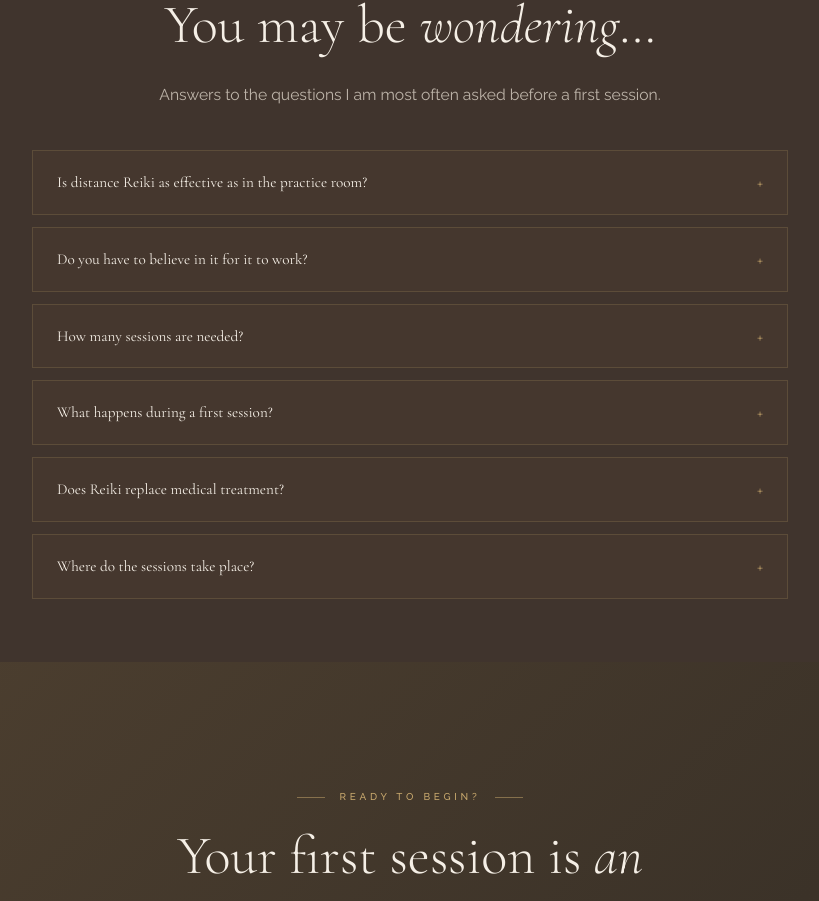
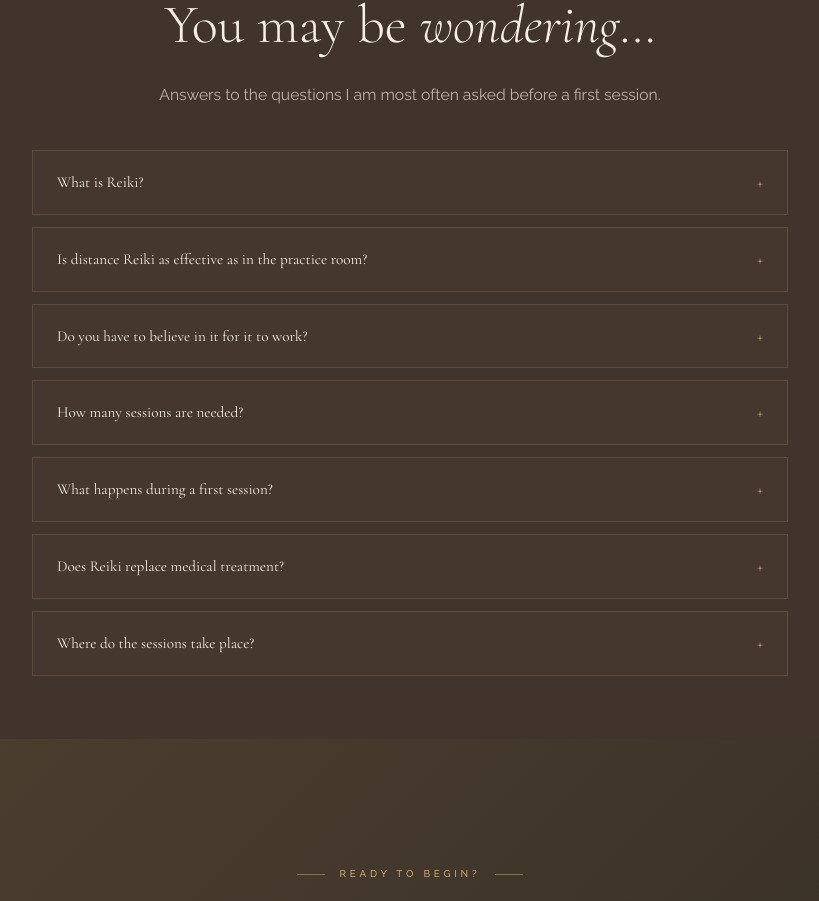
Before and after one commit to LucaMartinet7/Website_Carole, a React (Vite) app: page / in a window 1280 px wide. Shown: the part 7258-8159 px from the top of the page, without its empty margins (230-1049 px from the left). Built offline with nearby package versions, Linux system fonts and the light colour scheme.

Commit message:
Ajout de la question « Qu'est-ce que le Reiki ? » en tête de la FAQ

```diff
--- a/src/components/FaqSection.tsx
+++ b/src/components/FaqSection.tsx
@@ -26,9 +26,16 @@ export function FaqSection() {
                     +
                   </span>
                 </summary>
-                <p className="pb-5 pr-8 text-[0.93rem] font-normal leading-[1.8] text-[var(--muted)]">
-                  {item.answer}
-                </p>
+                <div className="flex flex-col gap-4 pb-5 pr-8">
+                  {item.answer.split('\n\n').map((paragraph) => (
+                    <p
+                      key={paragraph}
+                      className="text-[0.93rem] font-normal leading-[1.8] text-[var(--muted)]"
+                    >
+                      {paragraph}
+                    </p>
+                  ))}
+                </div>
               </details>
             ))}
           </div>
--- a/src/content/siteContent.en.ts
+++ b/src/content/siteContent.en.ts
@@ -130,6 +130,11 @@ export const contact = {
 
 export const faq = [
   {
+    question: 'What is Reiki?',
+    answer:
+      'Reiki (靈氣) is a completely natural energy practice of Japanese origin. Its purpose is to boost the receiver’s life force energy, and with it their overall wellbeing — in the physical body as much as in mental health. Developed in 1922 by Mikao Usui Sensei, it has been passed on around the world and into the West.\n\nIt works on three levels: physical, emotional and mental. This holistic practice is also known for the strong support it brings to personal and spiritual growth, helping each of us reconnect with our inner potential.\n\nReiki energy is a universal frequency that helps rebalance life force energy (Ki) when it is weakened or out of harmony. You might think of Reiki as an “energy enhancer”, nourishing, strengthening and filling in what is lacking. Its ultimate aim is to restore your original inner balance and give the receiver the best possible conditions to activate their natural self-healing abilities.',
+  },
+  {
     question: 'Is distance Reiki as effective as in the practice room?',
     answer:
       'Yes. Energy knows no boundaries: from the comfort of your home, you feel the same benefits as in person. It’s an ideal solution wherever you live.',
@@ -162,8 +167,7 @@ export const faq = [
 ] as const
 
 export const initiationPage = {
-  intro:
-    'A relaxed, friendly way to discover Reiki, feel the energies and take your first steps.',
+  intro: 'A relaxed, friendly way to discover Reiki, feel the energies and take your first steps.',
   atouts: ['Open to all', 'No experience needed', 'Small group', '≈ 1 hour'],
   presentation:
     'The discovery initiation is a group experience, open to all, to ease your way into Reiki. No experience is needed. There is nothing to prepare and nothing to believe — simply be present with yourself. I guide you step by step to feel the energy around you, the energy of Reiki.',
@@ -241,13 +245,11 @@ export const formationsPage = {
     'At your own pace, along your own path',
     'Payment possible in instalments',
   ],
-  pratique:
-    'Get in touch for the next available dates, and we’ll shape your journey together.',
+  pratique: 'Get in touch for the next available dates, and we’ll shape your journey together.',
 } as const
 
 export const seancePage = {
-  intro:
-    'A time just for you, to relax deeply, release stress and recover your energy.',
+  intro: 'A time just for you, to relax deeply, release stress and recover your energy.',
   deroulement:
     'Each session begins with a conversation, to identify your needs and priorities together. I gently welcome those going through tiredness, ongoing stress, a need to reconnect with themselves or a desire for change. Sessions take place in French or English, backed by more than twenty years of international experience.',
   explorer: {
@@ -284,8 +286,7 @@ export const seancePage = {
   pratique: {
     lieux:
       'At the practice in Ornex (01) or in Geneva (Aliotis Center, Rive district). And anywhere in the world with a distance session, as powerful as in person, without leaving home.',
-    recommandation:
-      'A cycle of 3 sessions 15 days apart, then one session a month if you wish.',
+    recommandation: 'A cycle of 3 sessions 15 days apart, then one session a month if you wish.',
   },
   avis: 'Reiki is a complement to conventional medicine and in no way replaces medical treatment.',
 } as const
@@ -324,12 +325,14 @@ export const trainingGroups = [
       {
         title: 'Reiki IV: Shinpiden (Level 4) — Teacher',
         date: 'September 2014',
-        detail: 'The Energy Space International · Reiki Master Tomoyo Nozaki · London, United Kingdom',
+        detail:
+          'The Energy Space International · Reiki Master Tomoyo Nozaki · London, United Kingdom',
       },
       {
         title: 'Reiki III: Okuden (Level 3) — Inner teaching',
         date: 'January 2014',
-        detail: 'The Energy Space International · Reiki Master Tomoyo Nozaki · London, United Kingdom',
+        detail:
+          'The Energy Space International · Reiki Master Tomoyo Nozaki · London, United Kingdom',
       },
       {
         title: 'Reiki II: Chuden (Level 2) — Professional',
@@ -537,8 +540,7 @@ export const ui = {
     ctaCall: 'Call Carole',
     instagram: 'Follow me on Instagram @carolemartinet_reiki',
     formLabel: 'Or write me a message',
-    formIntro:
-      'A question, a wish to know more? Leave me a note, I answer personally.',
+    formIntro: 'A question, a wish to know more? Leave me a note, I answer personally.',
   },
   contactForm: {
     name: 'Your name',
--- a/src/content/siteContent.ts
+++ b/src/content/siteContent.ts
@@ -129,6 +129,11 @@ export const contact = {
 } as const
 
 export const faq = [
+  {
+    question: 'Qu’est-ce que le Reiki ?',
+    answer:
+      'Le Reiki (靈氣) est une méthode énergétique d’origine japonaise, 100 % naturelle, dont l’objectif est de booster l’énergie vitale du receveur et d’améliorer ainsi son bien-être général, aussi bien dans son corps physique que dans sa santé mentale. Développé en 1922 par Mikao Usui Sensei, il s’est transmis à travers le monde entier jusqu’en Occident.\n\nIl agit sur trois niveaux : physique, émotionnel et mental. Cette pratique holistique est également reconnue pour son soutien puissant au développement personnel et spirituel, en aidant chacun à se reconnecter à son potentiel intérieur.\n\nL’énergie Reiki est une fréquence universelle qui contribue à équilibrer l’énergie vitale (le Ki) lorsqu’elle est affaiblie ou désharmonisée. On pourrait comparer le Reiki à un « sublimateur énergétique », qui vient nourrir, renforcer et combler les carences énergétiques. Son objectif ultime est de restaurer l’équilibre intérieur originel et d’offrir au receveur les meilleures conditions pour activer ses capacités naturelles d’auto-guérison.',
+  },
   {
     question: 'Le Reiki à distance, est-ce aussi efficace qu’en cabinet ?',
     answer:
@@ -386,12 +391,14 @@ export const trainingGroups = [
       {
         title: 'Reiki IV : Shinpiden (Degré 4) — Enseignant',
         date: 'Septembre 2014',
-        detail: 'The Energy Space International · Maître Reiki Tomoyo Nozaki · Londres, Royaume-Uni',
+        detail:
+          'The Energy Space International · Maître Reiki Tomoyo Nozaki · Londres, Royaume-Uni',
       },
       {
         title: 'Reiki III : Okuden (Degré 3) — Enseignement intérieur',
         date: 'Janvier 2014',
-        detail: 'The Energy Space International · Maître Reiki Tomoyo Nozaki · Londres, Royaume-Uni',
+        detail:
+          'The Energy Space International · Maître Reiki Tomoyo Nozaki · Londres, Royaume-Uni',
       },
       {
         title: 'Reiki II : Chuden (Degré 2) — Professionnel',
```
